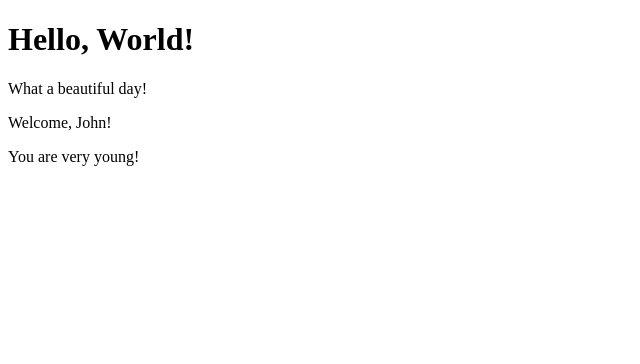
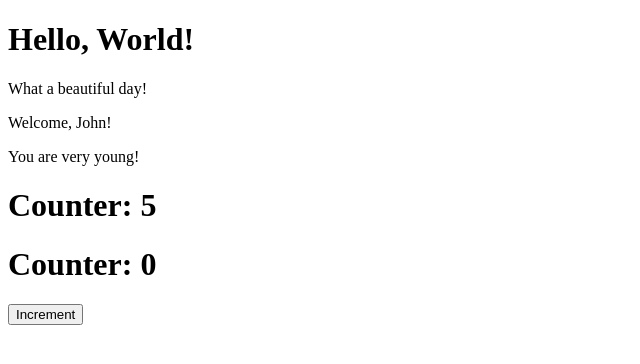
Before and after one commit to Ludovico2300/react-exercises, a React (Create React App) app in the folder my-app/: page / in a window 1280 px wide. Shown: the top 364 px of the page, without its empty margins (0-640 px from the left). Built offline with nearby package versions, Linux system fonts and the light colour scheme.

Commit message:
initial commit

```diff
--- a/my-app/src/App.js
+++ b/my-app/src/App.js
@@ -4,6 +4,7 @@ import { HelloWorld } from "./HelloWorld";
 import { Message } from "./Message";
 import  {Welcome}  from "./Welcome";
 import { Counter } from "./Counter";
+import { ClickCounter } from "./ClickCounter";
 
 const helloWorldElement = <HelloWorld />
 const messageElement = <Message />
@@ -16,7 +17,8 @@ export class App extends React.Component {
                 {helloWorldElement}
                 {messageElement}
                 <Welcome age={12}/>
-                {/* <Counter initCounter={0} increment={1} interval={1000}/> */}
+                <Counter initCounter={0} increment={1} interval={1000}/>
+                <ClickCounter />
             </div>
         )
     }
--- /dev/null
+++ b/my-app/src/ClickCounter.js
@@ -0,0 +1,34 @@
+import React from "react";
+
+export class ClickCounter extends React.Component {
+    state = {
+        count: this.props.initialCounter,
+    }; //lo state è una vera e propria proprietà (oggetto) della classe
+    //in questo caso la classe Counter contiene l'oggetto state, con la proprietà count
+
+    handleCounterIncrement=()=> {
+        this.setState(state => {
+            return {
+                count: state.count + this.props.incrementBy,
+            }
+        })
+
+    }
+
+    render() {
+        return (
+            <>
+                <h1>Counter: {this.state.count}</h1>
+                <button onClick={this.handleCounterIncrement}>Increment</button>
+            </>
+        )
+    }
+
+}
+
+
+
+ClickCounter.defaultProps = {
+    initialCounter: 0,
+    incrementBy: 1,
+};
```
